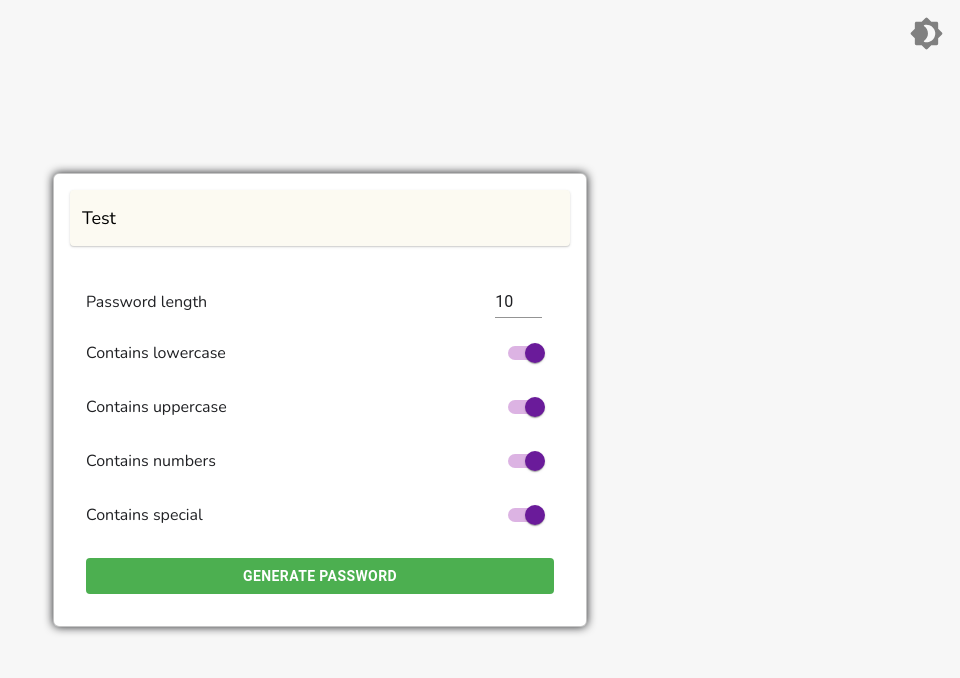
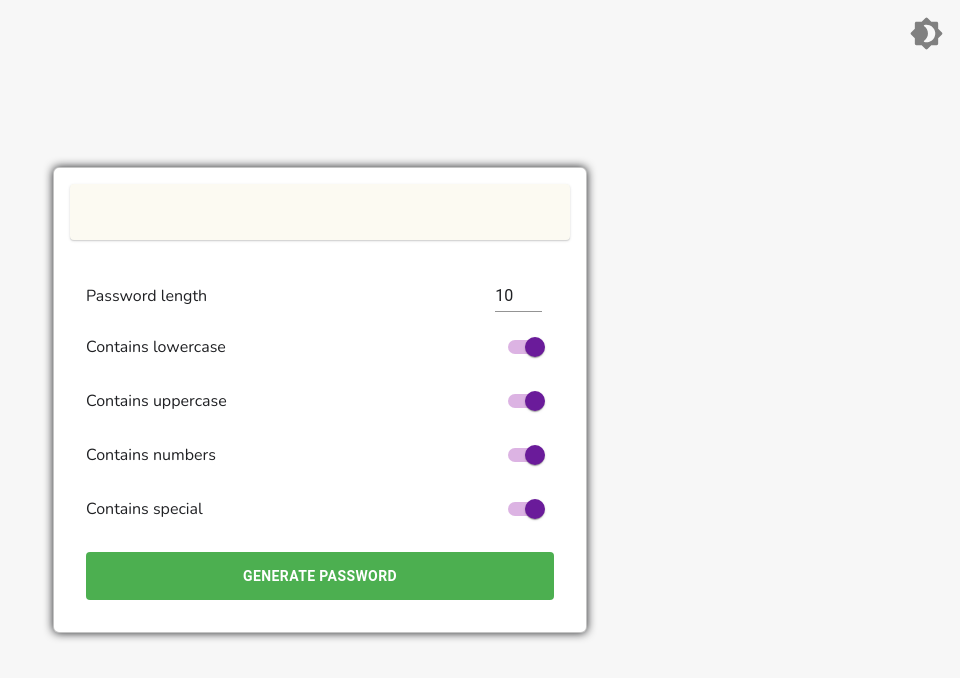
Before and after one commit to DemonDaddy22/all-about-reactJS, a React (Create React App) app: page /#/password-generator in a window 1280 px wide. Shown: the top 678 px of the page, without its empty margins (320-1280 px from the left). Built offline with nearby package versions, Linux system fonts and the light colour scheme.

Commit message:
add enter key listener

```diff
--- a/src/components/PasswordGenerator/index.js
+++ b/src/components/PasswordGenerator/index.js
@@ -19,7 +19,7 @@ const OPTIONS = Object.freeze({
 export default class PasswordGenerator extends React.Component {
 
     state = {
-        passwordString: 'Test',
+        passwordString: '',
         passwordLength: '10',
         lowercase: true,
         uppercase: true,
@@ -27,12 +27,18 @@ export default class PasswordGenerator extends React.Component {
         special: true
     }
 
+    componentDidMount = () => window.addEventListener('keydown', this.handleKeyDown);
+
+    componentWillUnmount = () => window.removeEventListener('keydown', this.handleKeyDown);
+
+    handleKeyDown = e => e.key === 'Enter' && this.handleGeneratePassword();
+
     updateComponent = (refresher = null) => refresher && this.setState({ refresher });
 
     handleChangeLength = e => {
         const length = e.target.value;
-        if (parseInt(length) > 7 && parseInt(length) < 21) this.setState({ passwordLength: length, passwordLengthValidation: null });
-        else this.setState({ passwordLengthValidation: 'Length must be between 8 and 20' });
+        if (parseInt(length) > 7 && parseInt(length) < 26) this.setState({ passwordLength: length, passwordLengthValidation: null });
+        else this.setState({ passwordLengthValidation: 'Length must be between 8 and 25' });
     };
 
     handleSwitch = key => this.setState({ [key]: !this.state[key] });
@@ -40,6 +46,7 @@ export default class PasswordGenerator extends React.Component {
     handleGeneratePassword = () => {
         const characterTypes = Object.keys(OPTIONS).filter(option => this.state[option]);
         this.setState({ passwordString: this.generatePasswordHelper(characterTypes) });
+        document.querySelector('#generate-password').focus();
     }
 
     generatePasswordHelper = options => {
@@ -60,6 +67,8 @@ export default class PasswordGenerator extends React.Component {
     }
 
     render = () => {
+        // add copy button
+        // show copy on hovering the text box and length > 0
         const { passwordString, passwordLength, lowercase, uppercase, numeric, special } = this.state;
 
         return <Page shouldComponentUpdate={this.updateComponent}>
@@ -90,7 +99,8 @@ export default class PasswordGenerator extends React.Component {
                             <div className={classes.optionText}>Contains special</div>
                             <CustomSwitch buttoncolor={themed(PURPLE_800, PURPLE_700)} trackcolor={themed(PURPLE_300, PURPLE_200)} onChange={() => this.handleSwitch('special')} checked={special} containerStyle={{ marginRight: 0 }} />
                         </div>
-                        <Button backgroundColor={themed(GREEN_500, GREEN_400)} className={classes.generateButton} onClick={this.handleGeneratePassword} labelStyles={{ display: 'inline-flex', padding: 0 }}>Generate Password</Button>
+                        <Button id='generate-password' backgroundColor={themed(GREEN_500, GREEN_400)} className={classes.generateButton}
+                            onClick={this.handleGeneratePassword} labelStyles={{ display: 'inline-flex', padding: 0 }} disableFocusRipple>Generate Password</Button>
                     </div>
                 </div>
             </div>
--- a/src/components/PasswordGenerator/styles.module.css
+++ b/src/components/PasswordGenerator/styles.module.css
@@ -19,7 +19,7 @@
 .passwordContainer {
     flex: 1;
     padding: 1rem 0.75rem;
-    min-height: 40px;
+    min-height: 56px;
     font-size: 1.125rem;
     border-radius: 4px;
     word-wrap: break-word;
@@ -59,6 +59,7 @@
 
 .generateButton {
     width: 100% !important;
+    height: 3rem !important;
     margin-top: 1.5rem !important;
     transition: background-color 0.5s ease-in-out !important;
 }
```
